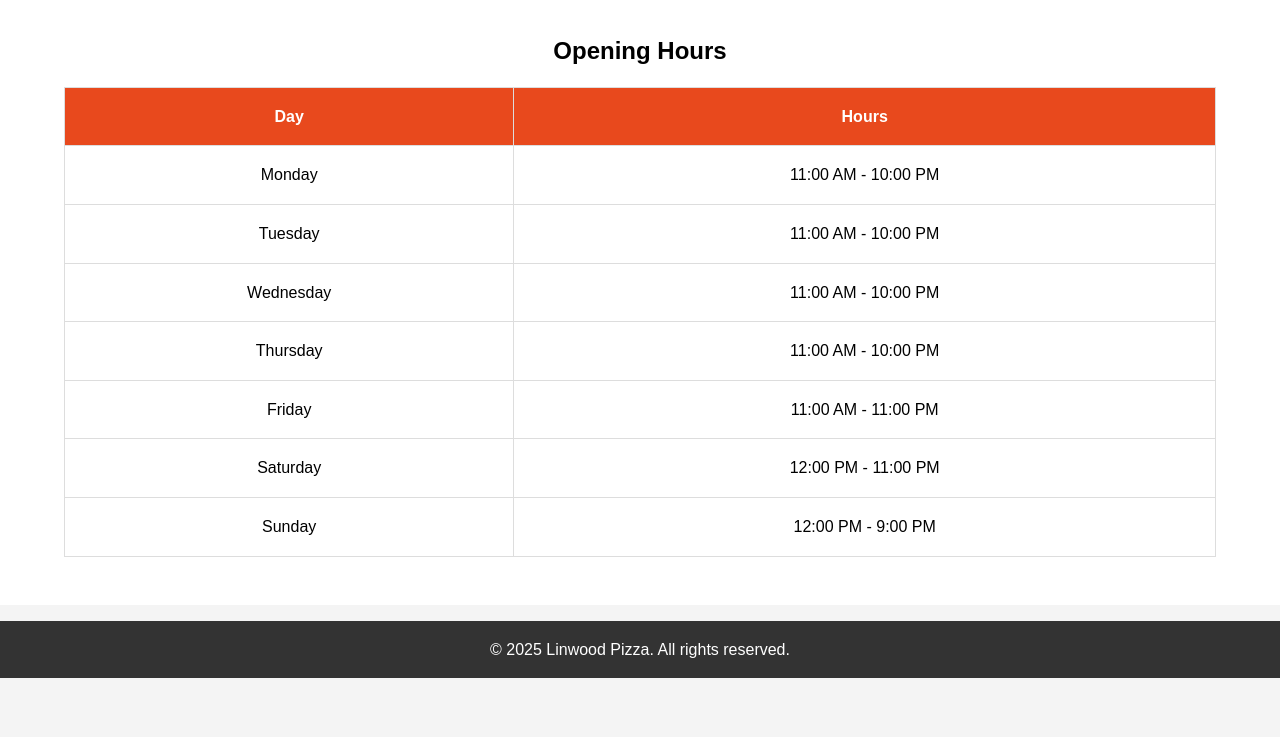
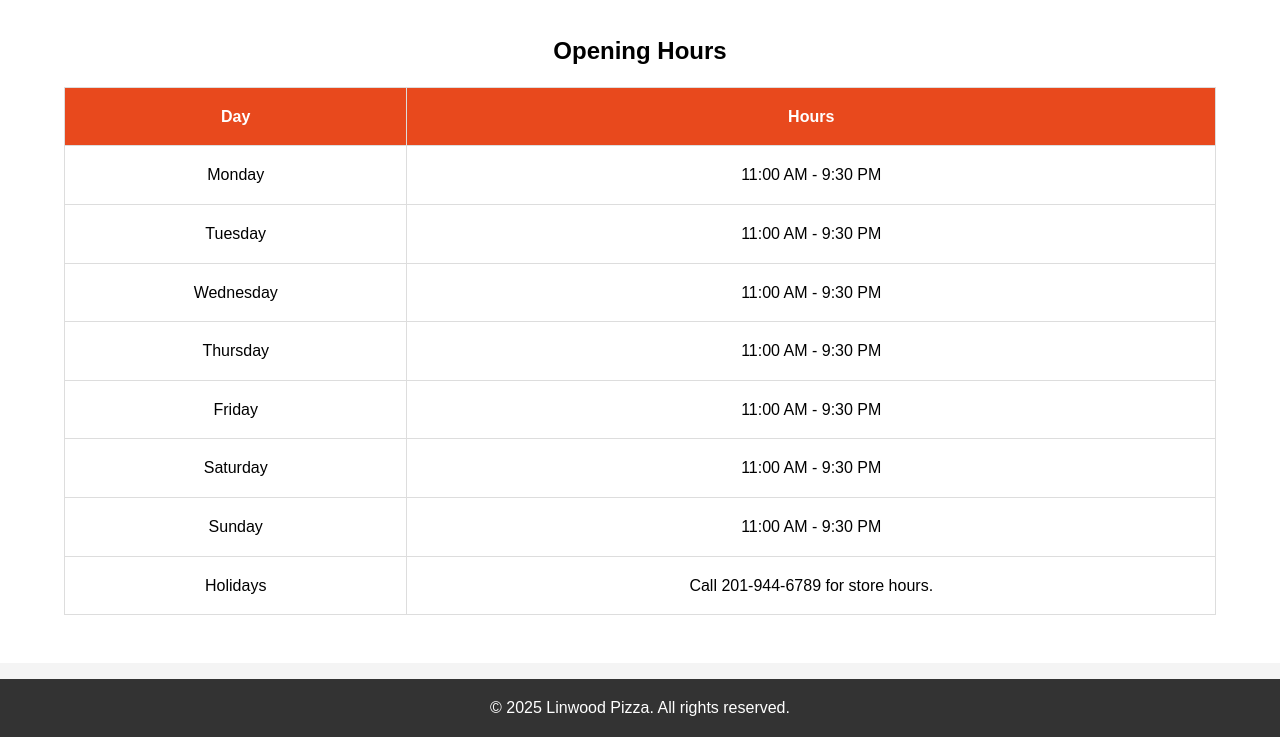
Before and after one commit to giannitsivouras/Linwood-Pizza, a plain HTML site: page schedule.html in a window 1280 px wide. Shown: the part 70-807 px from the top of the page. Drawn offline with Linux system fonts and the light colour scheme.

Commit message:
Schedule

```diff
--- a/schedule.html
+++ b/schedule.html
@@ -35,31 +35,35 @@
           </tr>
           <tr>
             <td>Monday</td>
-            <td>11:00 AM - 10:00 PM</td>
+            <td>11:00 AM - 9:30 PM</td>
           </tr>
           <tr>
             <td>Tuesday</td>
-            <td>11:00 AM - 10:00 PM</td>
+            <td>11:00 AM - 9:30 PM</td>
           </tr>
           <tr>
             <td>Wednesday</td>
-            <td>11:00 AM - 10:00 PM</td>
+            <td>11:00 AM - 9:30 PM</td>
           </tr>
           <tr>
             <td>Thursday</td>
-            <td>11:00 AM - 10:00 PM</td>
+            <td>11:00 AM - 9:30 PM</td>
           </tr>
           <tr>
             <td>Friday</td>
-            <td>11:00 AM - 11:00 PM</td>
+            <td>11:00 AM - 9:30 PM</td>
           </tr>
           <tr>
             <td>Saturday</td>
-            <td>12:00 PM - 11:00 PM</td>
+            <td>11:00 AM - 9:30 PM</td>
           </tr>
           <tr>
             <td>Sunday</td>
-            <td>12:00 PM - 9:00 PM</td>
+            <td>11:00 AM - 9:30 PM</td>
+          </tr>
+          <tr>
+            <td>Holidays</td>
+            <td>Call 201-944-6789 for store hours. </td>
           </tr>
         </table>
       </div>
--- a/styles.css
+++ b/styles.css
@@ -5,7 +5,19 @@
     box-sizing: border-box;
 }
 
+html, body {
+    height: 100%;
+    margin: 0;
+}
+
+main {
+    flex: 1;
+}
+
 body {
+    display: flex;
+    flex-direction: column;
+    min-height: 100vh;
     font-family: Arial, sans-serif;
     line-height: 1.6;
     background-color: #f4f4f4;
```
Also changed, not shown: menu.html (+1 -1 lines).
